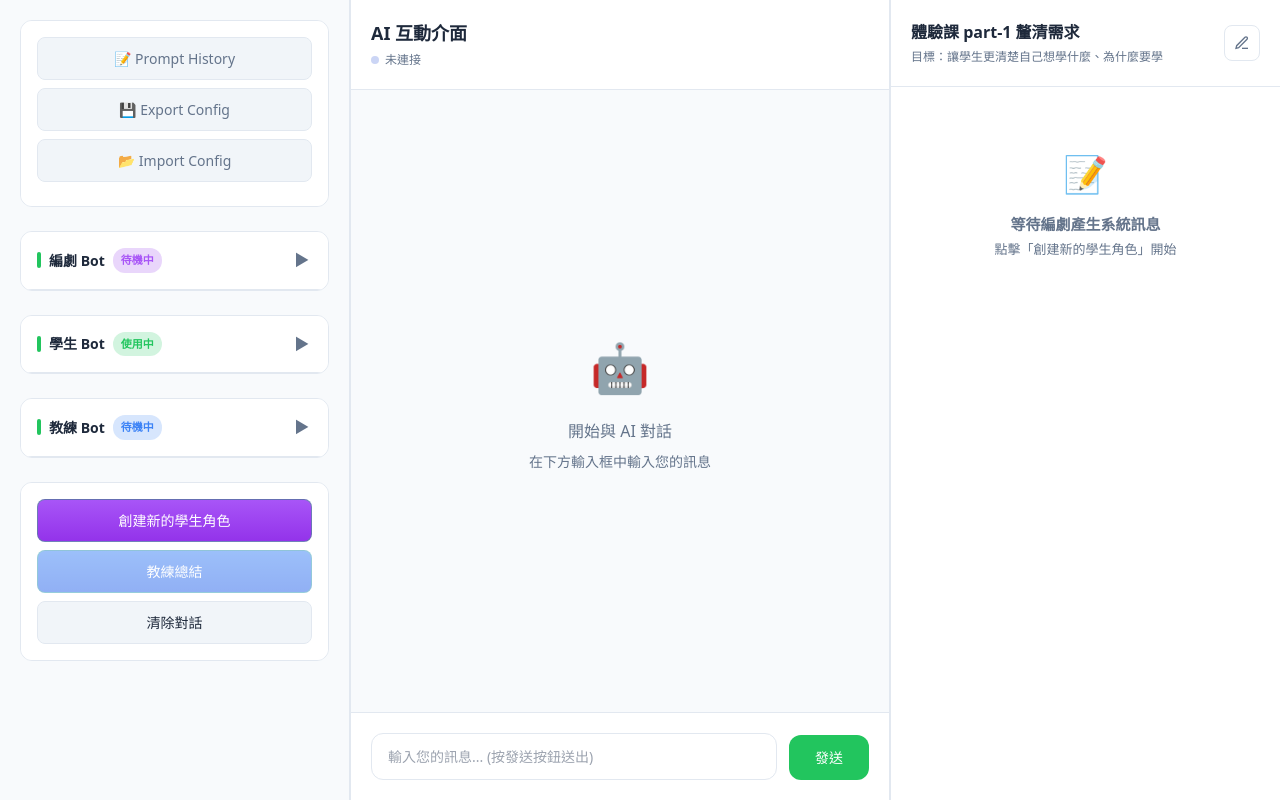
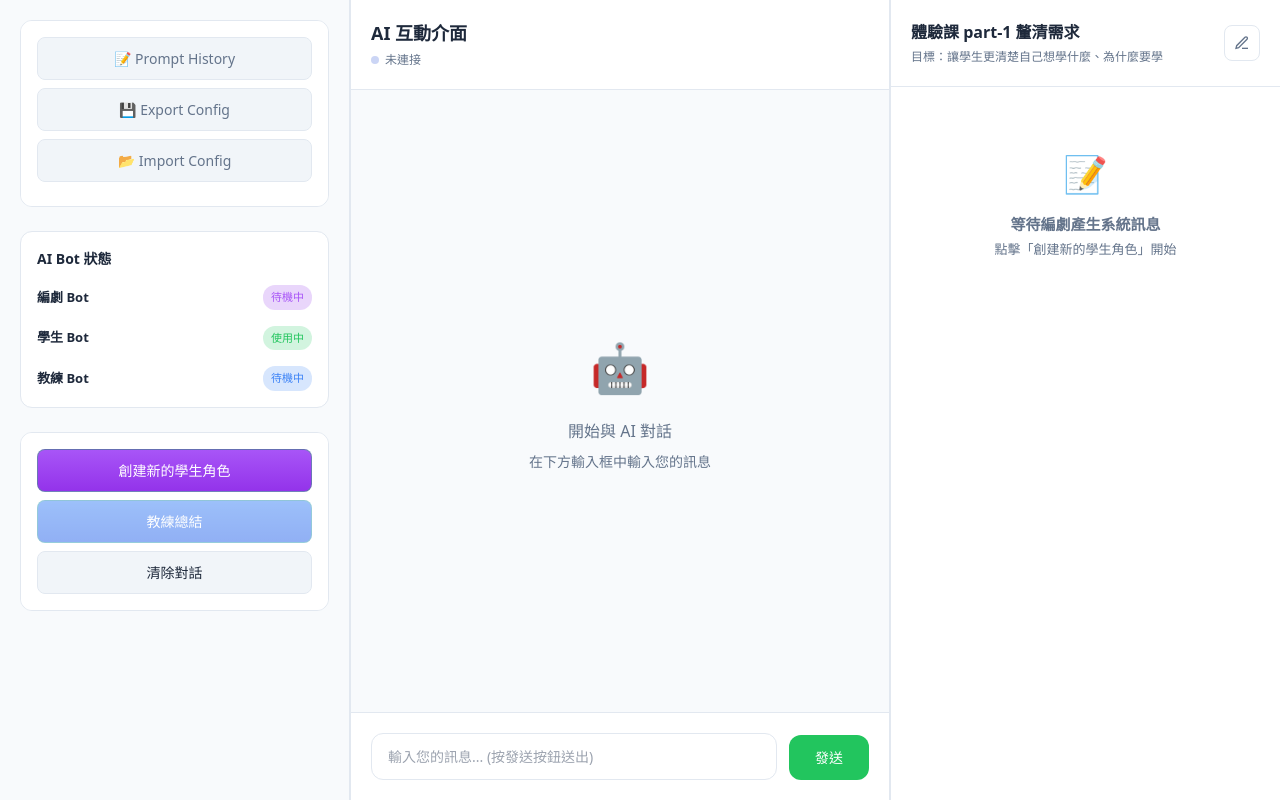
Before and after one commit to andrewchen30/at-demo-pages, a Next.js app: page /sim-class-trial-lesson in a window 1280 px wide. Built offline with nearby package versions, Linux system fonts and the light colour scheme.

Commit message:
feat: 更新全局樣式以支持新的工作流程狀態顯示，並調整容器樣式以適應不同屏幕尺寸

```diff
--- a/app/globals.css
+++ b/app/globals.css
@@ -127,9 +127,13 @@ a {
 .container {
   display: grid;
   grid-template-columns: 350px 1fr 390px;
-  height: 100vh;
+  min-height: 100vh;
   gap: 1px;
   background: var(--border);
+  width: 100%;
+  max-width: none;
+  margin: 0;
+  padding: 0;
 }
 
 .left-panel {
@@ -144,6 +148,36 @@ a {
   border: 1px solid var(--border);
   border-radius: 12px;
   overflow: hidden;
+}
+
+.workflow-status {
+  margin-bottom: 24px;
+  border: 1px solid var(--border);
+  border-radius: 12px;
+  background: #ffffff;
+  padding: 16px;
+  display: flex;
+  flex-direction: column;
+  gap: 16px;
+}
+
+.workflow-status-header {
+  font-size: 14px;
+  font-weight: 600;
+  color: var(--text);
+}
+
+.workflow-status-item {
+  display: flex;
+  align-items: center;
+  justify-content: space-between;
+  gap: 12px;
+}
+
+.workflow-status-name {
+  font-size: 13px;
+  font-weight: 600;
+  color: var(--text);
 }
 
 .section-header {
--- a/app/sim-class-trial-lesson/page.tsx
+++ b/app/sim-class-trial-lesson/page.tsx
@@ -2,20 +2,6 @@
 
 import { useEffect } from 'react';
 import { initializeAIChatInterface } from '@/lib/aiChatInterface';
-
-declare global {
-  interface Window {
-    toggleSection?: (sectionId: string) => void;
-  }
-}
-
-function handleToggle(sectionId: string) {
-  if (typeof window !== 'undefined' && typeof window.toggleSection === 'function') {
-    window.toggleSection(sectionId);
-  }
-}
-
-const serverManagedMessage = '由伺服器安全管理';
 
 export default function SimClassTrialLessonPage() {
   useEffect(() => {
@@ -63,80 +49,37 @@ export default function SimClassTrialLessonPage() {
             </div>
           </div>
 
-          <div className="section collapsed" id="scriptwriterSection">
-            <div className="section-header" onClick={() => handleToggle('scriptwriterSection')}>
-              <div className="section-title">
-                <span id="scriptwriterTitle">編劇 Bot</span>
+          <div className="workflow-status">
+            <div className="workflow-status-header">AI Bot 狀態</div>
+            <div className="workflow-status-item">
+              <span className="workflow-status-name" id="scriptwriterTitle">
+                編劇 Bot
+              </span>
               <span className="bot-status scriptwriter" id="scriptwriterStatus">
                 待機中
               </span>
             </div>
-              <div className="collapse-icon">▼</div>
-            </div>
-            <div className="section-content">
-              <div className="form-group">
-                <label className="label">Bot ID</label>
-                <div className="readonly-field">{serverManagedMessage}</div>
-              </div>
-              <div className="form-group">
-                <label className="label" htmlFor="scriptwriterVersion">
-                  Version
-                </label>
-                <input type="text" id="scriptwriterVersion" className="input" placeholder="輸入版本號" />
-              </div>
-              <div className="premise-info" id="premiseInfo">
-                前情提要資訊將在此顯示...
-              </div>
-            </div>
-          </div>
-
-          <div className="section collapsed" id="studentSection">
-            <div className="section-header" onClick={() => handleToggle('studentSection')}>
-              <div className="section-title">
-                <span id="studentTitle">學生 Bot</span>
+            <div className="workflow-status-item">
+              <span className="workflow-status-name" id="studentTitle">
+                學生 Bot
+              </span>
               <span className="bot-status active" id="studentStatus">
                 使用中
               </span>
             </div>
-              <div className="collapse-icon">▼</div>
-            </div>
-            <div className="section-content">
-              <div className="form-group">
-                <label className="label">Bot ID</label>
-                <div className="readonly-field">{serverManagedMessage}</div>
-              </div>
-              <div className="form-group">
-                <label className="label" htmlFor="studentVersion">
-                  Version
-                </label>
-                <input type="text" id="studentVersion" className="input" placeholder="輸入版本號" />
-              </div>
-            </div>
-          </div>
-
-          <div className="section collapsed" id="coachSection">
-            <div className="section-header" onClick={() => handleToggle('coachSection')}>
-              <div className="section-title">
-                <span id="coachTitle">教練 Bot</span>
+            <div className="workflow-status-item">
+              <span className="workflow-status-name" id="coachTitle">
+                教練 Bot
+              </span>
               <span className="bot-status coach" id="coachStatus">
                 待機中
               </span>
             </div>
-              <div className="collapse-icon">▼</div>
           </div>
-            <div className="section-content">
-              <div className="form-group">
-                <label className="label">Bot ID</label>
-                <div className="readonly-field">{serverManagedMessage}</div>
-              </div>
-              <div className="form-group">
-                <label className="label" htmlFor="coachVersion">
-                  Version
-                </label>
-                <input type="text" id="coachVersion" className="input" placeholder="輸入版本號" />
-              </div>
-            </div>
-          </div>
+
+          <input type="hidden" id="scriptwriterVersion" />
+          <input type="hidden" id="studentVersion" />
+          <input type="hidden" id="coachVersion" />
 
           <div className="section">
             <div className="section-content">
```
Lines whose indentation alone changed are shown as unchanged.
